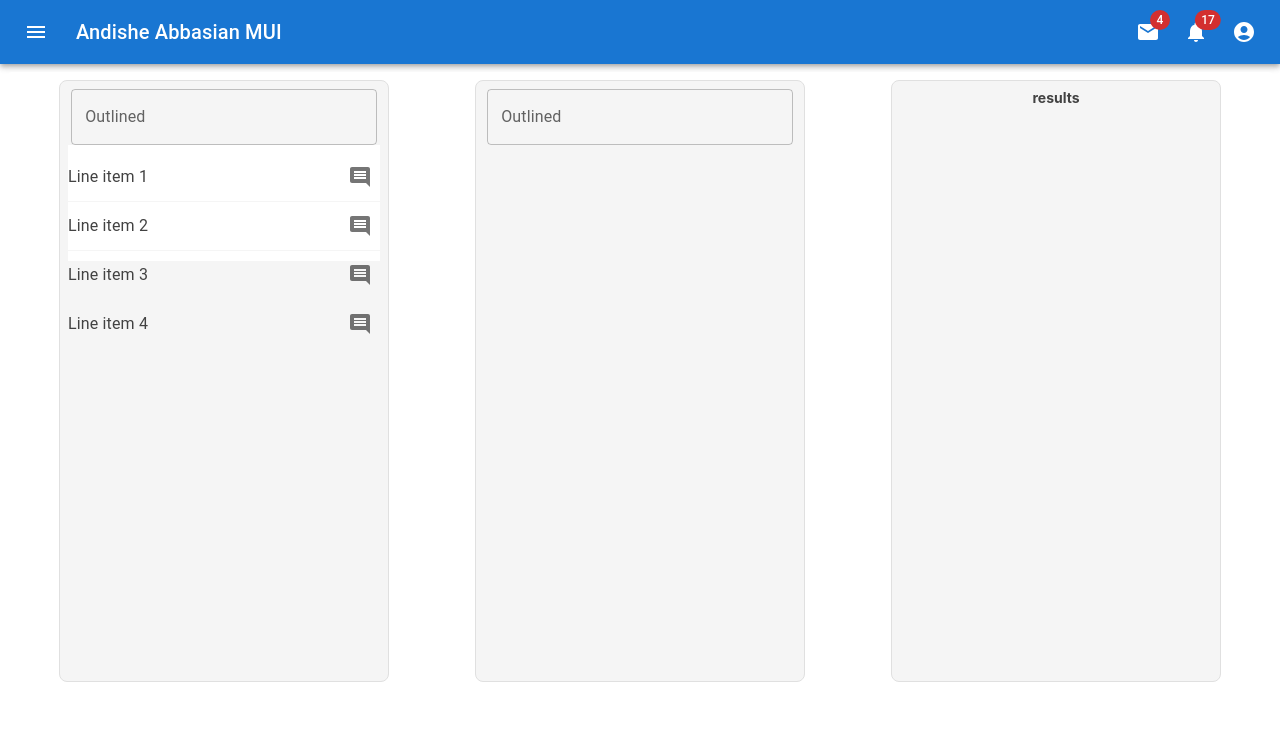
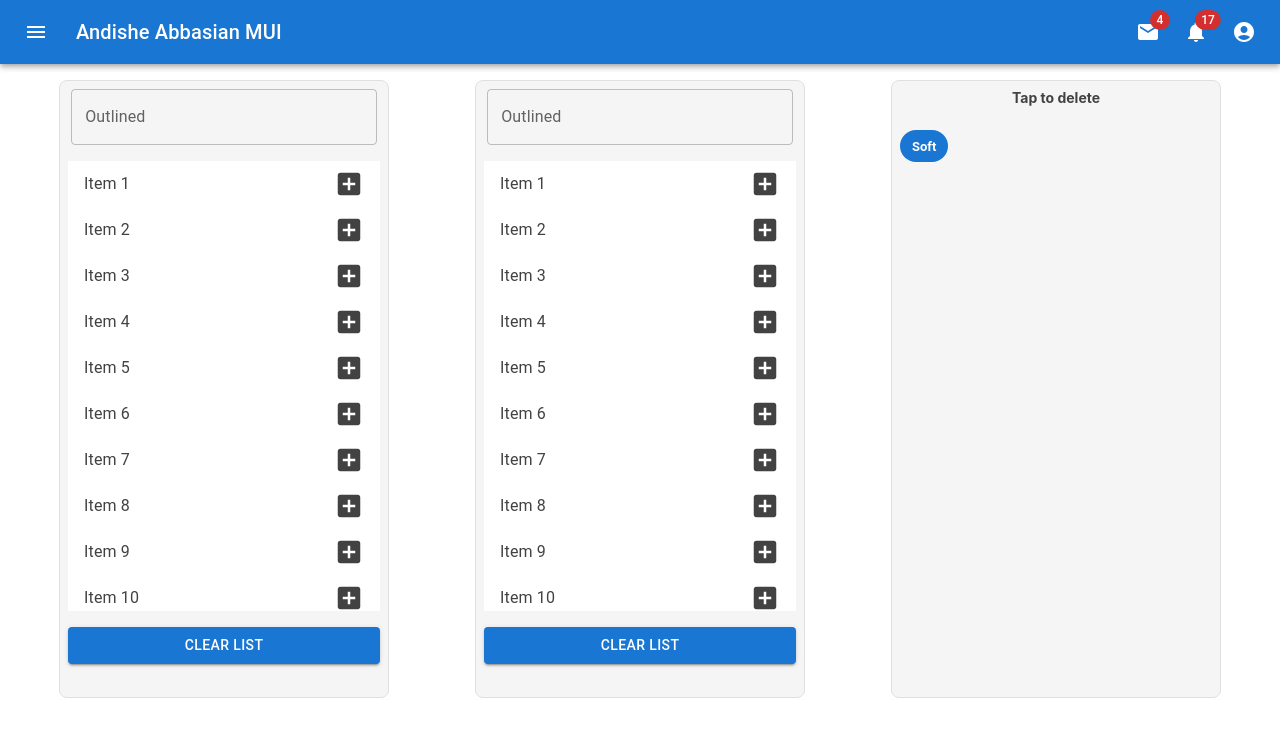
Before and after one commit to andishe-wpd/test-task-TS-MUI, a React (Create React App) app: page / in a window 1280 px wide. Shown: the top 736 px of the page. Built offline with nearby package versions, Linux system fonts and the light colour scheme.

Commit message:
implemented static UI

```diff
--- a/package.json
+++ b/package.json
@@ -19,6 +19,7 @@
     "react-dom": "^17.0.2",
     "react-redux": "^8.0.5",
     "react-scripts": "4.0.3",
+    "react-window": "^1.8.8",
     "typescript": "^4.1.2",
     "web-vitals": "^1.0.1"
   },
@@ -45,5 +46,8 @@
       "last 1 firefox version",
       "last 1 safari version"
     ]
+  },
+  "devDependencies": {
+    "@types/react-window": "^1.8.5"
   }
 }
--- a/src/component/interface/singleBox/LeftBox.tsx
+++ b/src/component/interface/singleBox/LeftBox.tsx
@@ -5,7 +5,11 @@ import ListItemText from "@mui/material/ListItemText/ListItemText";
 import TextField from "@mui/material/TextField/TextField";
 import SingleBox from "./SingleBox";
 import CommentIcon from "@mui/icons-material/Comment";
-
+import { FixedSizeList, ListChildComponentProps } from "react-window";
+import Box from "@mui/material/Box/Box";
+import ListItemButton from "@mui/material/ListItemButton/ListItemButton";
+import Button from "@mui/material/Button/Button";
+import AddBoxIcon from '@mui/icons-material/AddBox';
 const LeftBox = () => {
   return (
     <SingleBox>
@@ -17,32 +21,54 @@ const LeftBox = () => {
           width: "98%",
         }}
       />
-
-      <List
-        sx={{
-          width: "100%",
-          maxWidth: 360,
-          bgcolor: "background.paper",
-          maxHeight: "100px",
-        }}
-      >
-        {[1, 2, 3, 4].map((value) => (
-          <ListItem
-            key={value}
-            disableGutters
-            secondaryAction={
-              <IconButton aria-label="comment">
-                <CommentIcon />
-              </IconButton>
-            }
-            sx={{ borderBottom: 1, borderColor: "#f5f5f5" }}
-          >
-            <ListItemText primary={`Line item ${value}`} />
-          </ListItem>
-        ))}
-      </List>
+      <VirtualizedList />{" "}
     </SingleBox>
   );
 };
 
+function renderRow(props: ListChildComponentProps) {
+  const { index, style } = props;
+
+  return (
+    <ListItem style={style} key={index} component="div" disablePadding>
+      <ListItemButton>
+        <ListItemText primary={`Item ${index + 1}`} />{" "}
+        <AddBoxIcon sx={{ fontSize: 30 }}></AddBoxIcon>
+      </ListItemButton>
+    </ListItem>
+  );
+}
+
+export const VirtualizedList = () => {
+  return (
+    <Box
+      sx={{
+        width: "100%",
+        height: 450,
+        bgcolor: "background.paper",
+        mt: 2,
+      }}
+    >
+      <FixedSizeList
+        height={450}
+        width="100%"
+        itemSize={46}
+        itemCount={200}
+        overscanCount={5}
+      >
+        {renderRow}
+      </FixedSizeList>
+      <Button
+        sx={{
+          width: "100%",
+          mt: 2,
+        }}
+        variant="contained"
+      >
+        CLEAR LIST
+      </Button>
+    </Box>
+  );
+};
+
 export default LeftBox;
--- a/src/component/interface/singleBox/MainBox.tsx
+++ b/src/component/interface/singleBox/MainBox.tsx
@@ -1,7 +1,15 @@
-import { TextField } from "@mui/material";
-import React from "react";
+import IconButton from "@mui/material/IconButton/IconButton";
+import List from "@mui/material/List/List";
+import ListItem from "@mui/material/ListItem/ListItem";
+import ListItemText from "@mui/material/ListItemText/ListItemText";
+import TextField from "@mui/material/TextField/TextField";
 import SingleBox from "./SingleBox";
-
+import CommentIcon from "@mui/icons-material/Comment";
+import { FixedSizeList, ListChildComponentProps } from "react-window";
+import Box from "@mui/material/Box/Box";
+import ListItemButton from "@mui/material/ListItemButton/ListItemButton";
+import Button from "@mui/material/Button/Button";
+import AddBoxIcon from '@mui/icons-material/AddBox';
 const MainBox = () => {
   return (
     <SingleBox>
@@ -13,8 +21,55 @@ const MainBox = () => {
           width: "98%",
         }}
       />
+      <VirtualizedList />{" "}
     </SingleBox>
   );
 };
 
+function renderRow(props: ListChildComponentProps) {
+  const { index, style } = props;
+
+  return (
+    <ListItem style={style} key={index} component="div" disablePadding>
+      <ListItemButton>
+        <ListItemText primary={`Item ${index + 1}`} />{" "}
+        <AddBoxIcon sx={{ fontSize: 30 }}></AddBoxIcon>
+      </ListItemButton>
+    </ListItem>
+  );
+}
+
+export const VirtualizedList = () => {
+  return (
+    <Box
+      sx={{
+        width: "100%",
+        height: 450,
+        bgcolor: "background.paper",
+        mt: 2,
+      }}
+    >
+      <FixedSizeList
+        height={450}
+        width="100%"
+        itemSize={46}
+        itemCount={200}
+        overscanCount={5}
+      >
+        {renderRow}
+      </FixedSizeList>
+      <Button
+        sx={{
+          width: "100%",
+          mt: 2,
+        }}
+        variant="contained"
+      >
+        CLEAR LIST
+      </Button>
+    </Box>
+  );
+};
+
+
 export default MainBox;
--- a/src/component/interface/singleBox/RightBox.tsx
+++ b/src/component/interface/singleBox/RightBox.tsx
@@ -1,9 +1,35 @@
+import Chip from "@mui/material/Chip/Chip";
+import Stack from "@mui/material/Stack/Stack";
 import TextField from "@mui/material/TextField/TextField";
 import React from "react";
 import SingleBox from "./SingleBox";
 
 const RightBox = () => {
-  return <SingleBox>results</SingleBox>;
+  return (
+    <SingleBox>
+      Tap to delete
+      <Stack
+        sx={{
+          mt: 3,
+        }}
+        direction="row"
+        spacing={1}
+      >
+
+        <Chip
+          sx={{
+            "&:hover": {
+              boxShadow: 8,
+            },
+            cursor: "pointer",
+          }}
+          color="primary"
+          label="Soft"
+        />
+
+      </Stack>
+    </SingleBox>
+  );
 };
 
 export default RightBox;
--- a/src/component/interface/singleBox/SingleBox.tsx
+++ b/src/component/interface/singleBox/SingleBox.tsx
@@ -7,7 +7,7 @@ const SingleBox: FC<any> = (props) => {
       sx={{
         width: 1 / 4,
         flexWrap: "wrap",
-        height: "73vh",
+        height: 600,
         p: 1,
         bgcolor: (theme) =>
           theme.palette.mode === "dark" ? "#101010" : "grey.100",
```
Also changed, not shown: 2 other files (tests, documents, lock files or other folders).
